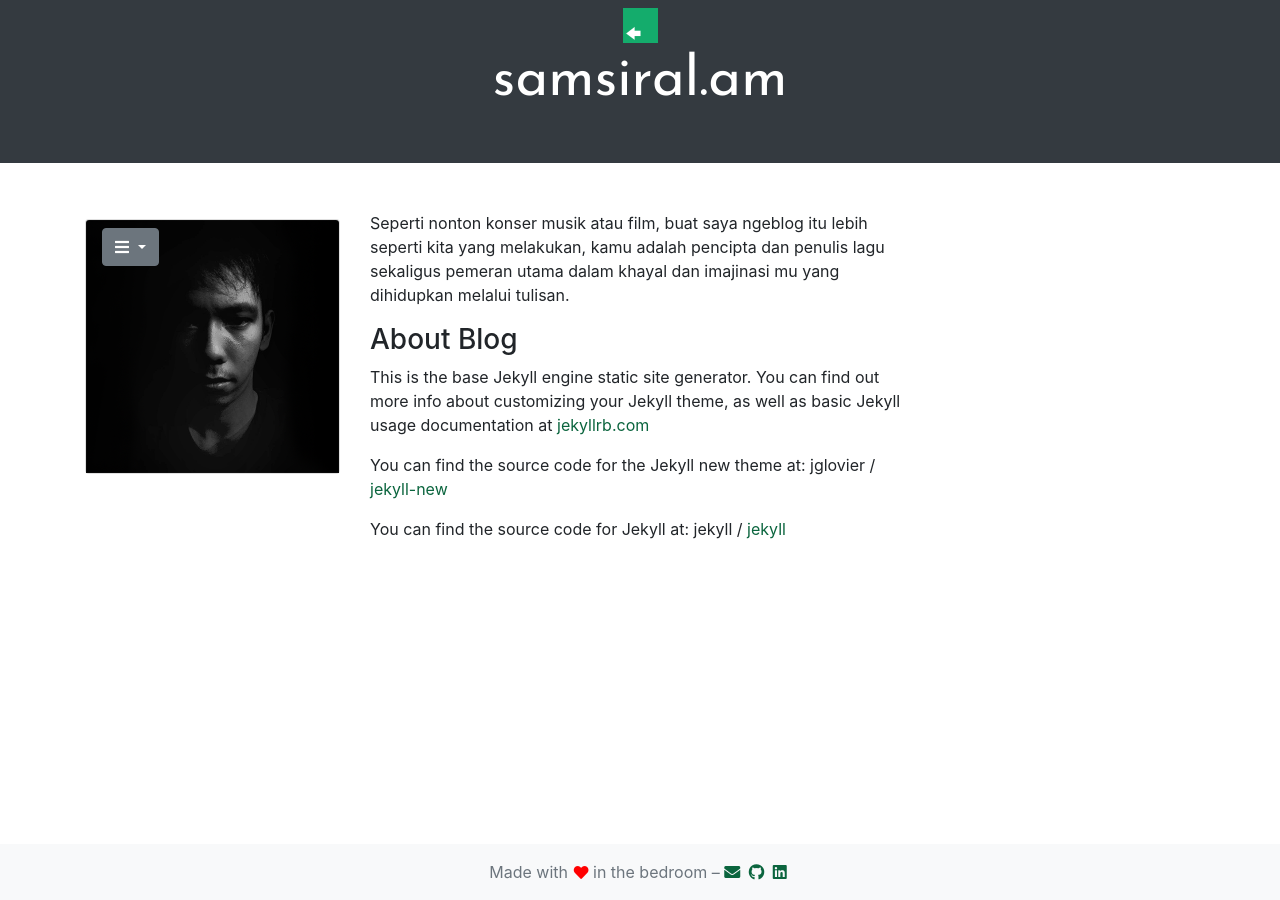
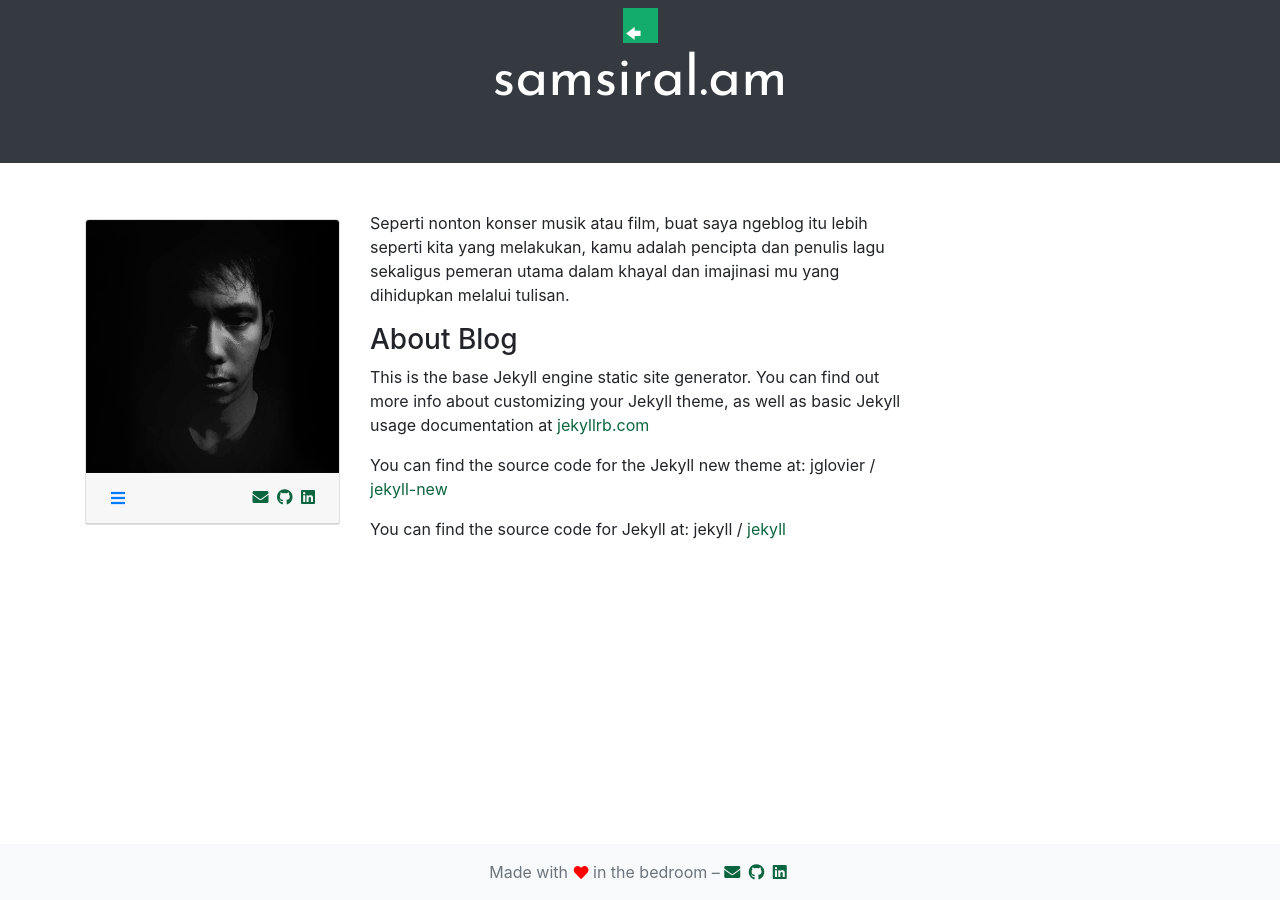
Before and after one commit to samsir/rumah, a Jekyll site: the page built from index.md, in a window 1280 px wide. Built offline with Jekyll 4.4.1, drawn with Linux system fonts in a browser that asks for light colours.

Commit message:
Update aside.html

```diff
--- a/_includes/aside.html
+++ b/_includes/aside.html
@@ -2,7 +2,7 @@
     <div class="py-2 sticky-top flex-grow-1">
          <div class="card">
              <a href="{{ site.url }}"><img class="card-img-top disable-user-select" alt="avatar" src="{{ site.baseurl }}/assets/images/ava.png" alt="{{ site.url }}"></a>
-             {% include navbar.html %}
+             {% include navside.html %}
          </div>
     </div>
 </aside>
```
